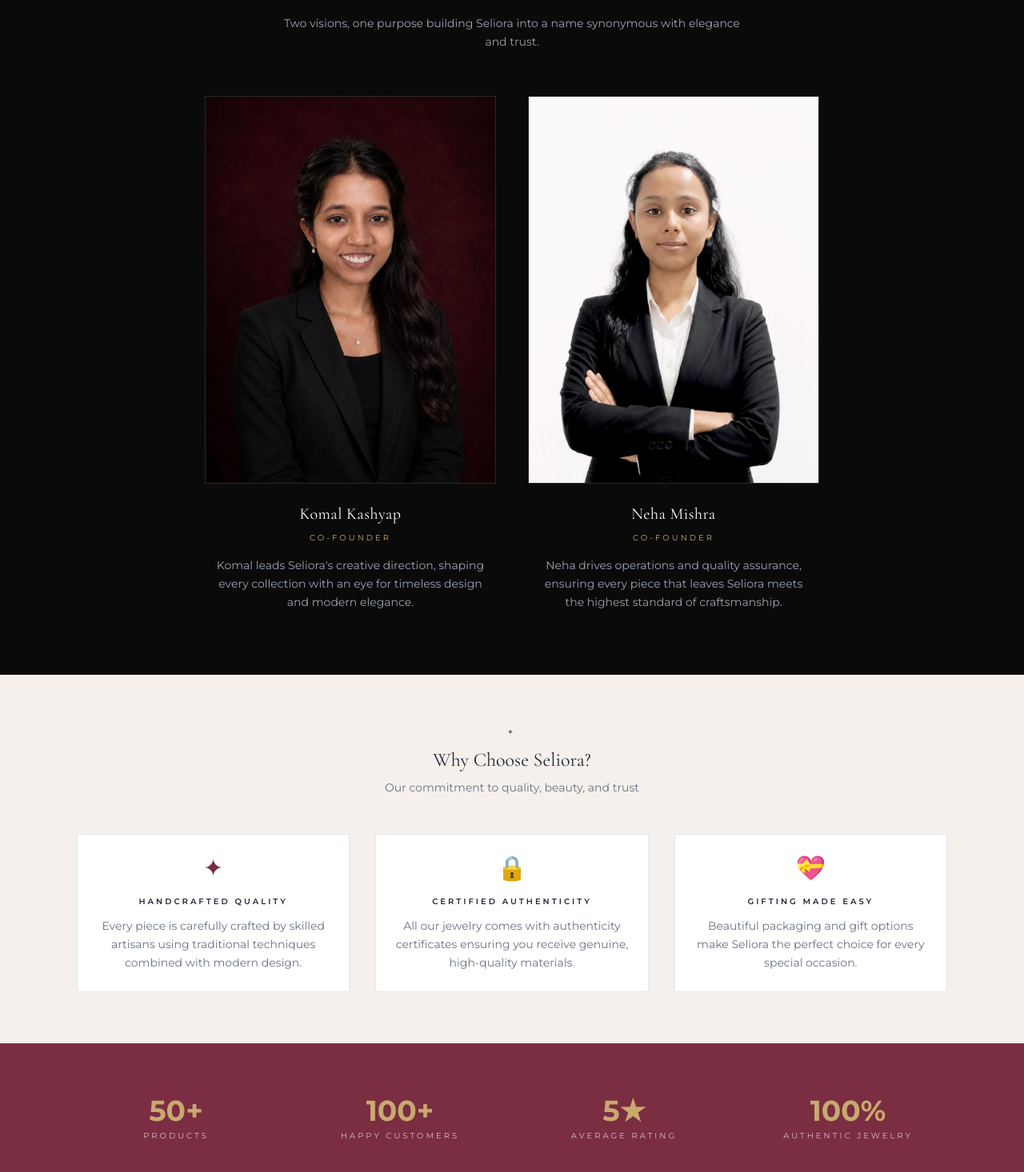
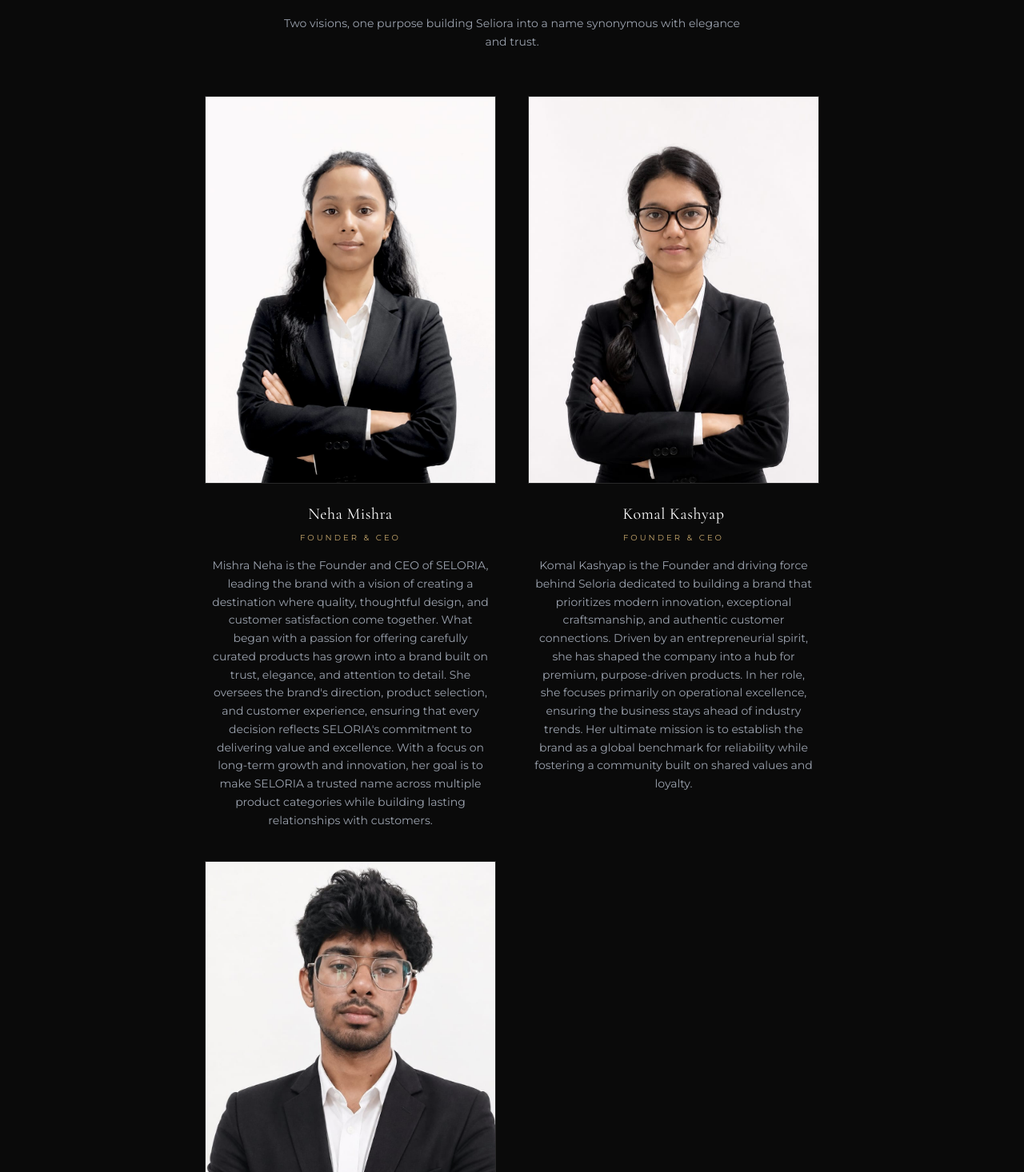
Before and after one commit to Krunal-Chaudhari-0723/getseloria, a Next.js app: page /about in a window 1280 px wide. Shown: the part 964-2430 px from the top of the page at 80% size. Built offline with nearby package versions, Linux system fonts and the light colour scheme; no server answers.

Commit message:
Vish added

```diff
--- a/app/about/page.tsx
+++ b/app/about/page.tsx
@@ -1,6 +1,6 @@
-'use client';
+"use client";
 
-import Image from 'next/image';
+import Image from "next/image";
 
 export default function AboutPage() {
   return (
@@ -8,10 +8,15 @@
       {/* Hero */}
       <section className="bg-black py-20">
         <div className="max-w-4xl mx-auto px-4 text-center">
-          <p className="text-[#C8A96E] text-[10px] tracking-[0.4em] uppercase mb-4">✦</p>
-          <h1 className="text-4xl md:text-5xl font-serif text-white mb-4 tracking-wide">About Seliora</h1>
+          <p className="text-[#C8A96E] text-[10px] tracking-[0.4em] uppercase mb-4">
+            ✦
+          </p>
+          <h1 className="text-4xl md:text-5xl font-serif text-white mb-4 tracking-wide">
+            About Seliora
+          </h1>
           <p className="text-gray-400 text-lg leading-relaxed">
-            Where timeless craftsmanship meets modern elegance every piece tells a story.
+            Where timeless craftsmanship meets modern elegance every piece tells
+            a story.
           </p>
         </div>
       </section>
@@ -24,23 +29,35 @@
         <div className="max-w-6xl mx-auto px-4 sm:px-6 lg:px-8">
           <div className="grid grid-cols-1 lg:grid-cols-2 gap-12 items-center">
             <div>
-              <p className="text-[#C8A96E] text-[10px] tracking-[0.4em] uppercase mb-3">Our Story</p>
-              <h2 className="text-2xl font-serif text-white mb-6">Crafting Beauty Since Day One</h2>
+              <p className="text-[#C8A96E] text-[10px] tracking-[0.4em] uppercase mb-3">
+                Our Story
+              </p>
+              <h2 className="text-2xl font-serif text-white mb-6">
+                Crafting Beauty Since Day One
+              </h2>
               <p className="text-gray-400 leading-relaxed mb-4">
-                Seliora was born from a passion for jewelry that transcends trends. We believe that the right piece of jewelry doesn&apos;t just accessorize an outfit  it becomes a part of who you are.
+                Seliora was born from a passion for jewelry that transcends
+                trends. We believe that the right piece of jewelry doesn&apos;t
+                just accessorize an outfit it becomes a part of who you are.
               </p>
               <p className="text-gray-400 leading-relaxed mb-4">
-                Every ring, necklace, earring, and bracelet in our collection is thoughtfully designed and carefully crafted. We source only the finest materials to ensure that each piece is not just beautiful, but built to last a lifetime.
+                Every ring, necklace, earring, and bracelet in our collection is
+                thoughtfully designed and carefully crafted. We source only the
+                finest materials to ensure that each piece is not just
+                beautiful, but built to last a lifetime.
               </p>
               <p className="text-gray-400 leading-relaxed">
-                From bridal jewelry to everyday elegance, Seliora has something for every moment, every milestone, and every woman.
+                From bridal jewelry to everyday elegance, Seliora has something
+                for every moment, every milestone, and every woman.
               </p>
             </div>
             <div className="relative">
               <div className="bg-[#111111] border border-white/10 h-80 flex items-center justify-center">
                 <div className="text-center p-8">
                   <div className="text-6xl mb-4">💎</div>
-                  <p className="text-[#C8A96E] font-semibold text-xl tracking-wide">Premium Quality</p>
+                  <p className="text-[#C8A96E] font-semibold text-xl tracking-wide">
+                    Premium Quality
+                  </p>
                   <p className="text-gray-400 mt-2">Handcrafted with love</p>
                 </div>
               </div>
@@ -56,10 +73,15 @@
       <section className="py-20 bg-[#0a0a0a]">
         <div className="max-w-6xl mx-auto px-4 sm:px-6 lg:px-8">
           <div className="text-center mb-14">
-            <p className="text-[#C8A96E] text-[10px] tracking-[0.4em] uppercase mb-3">✦</p>
-            <h2 className="text-3xl font-serif text-white tracking-wide">Meet the Founders</h2>
+            <p className="text-[#C8A96E] text-[10px] tracking-[0.4em] uppercase mb-3">
+              ✦
+            </p>
+            <h2 className="text-3xl font-serif text-white tracking-wide">
+              Meet the Founders
+            </h2>
             <p className="text-gray-400 mt-3 text-sm max-w-xl mx-auto leading-relaxed">
-              Two visions, one purpose building Seliora into a name synonymous with elegance and trust.
+              Two visions, one purpose building Seliora into a name synonymous
+              with elegance and trust.
             </p>
           </div>
 
@@ -68,7 +90,41 @@
             <div className="group text-center">
               <div className="relative w-full aspect-[3/4] overflow-hidden bg-[#111111] border border-white/10">
                 <Image
-                  src="/komal.jpeg"
+                  src="/Neha.jpeg"
+                  alt="Neha Mishra Co-Founder, Seliora"
+                  fill
+                  sizes="(max-width: 640px) 100vw, 50vw"
+                  className="object-cover grayscale-[15%] group-hover:grayscale-0 transition-all duration-500"
+                  priority
+                />
+                <div className="absolute inset-0 bg-gradient-to-t from-black/70 via-transparent to-transparent opacity-0 group-hover:opacity-100 transition-opacity duration-500" />
+              </div>
+              <h3 className="mt-6 text-white font-serif text-xl tracking-wide">
+                Neha Mishra
+              </h3>
+              <p className="text-[#C8A96E] text-[10px] tracking-[0.3em] uppercase mt-2">
+                Founder & CEO
+              </p>
+              <p className="text-gray-400 text-sm leading-relaxed mt-4 px-2">
+                Mishra Neha is the Founder and CEO of SELORIA, leading the brand
+                with a vision of creating a destination where quality,
+                thoughtful design, and customer satisfaction come together. What
+                began with a passion for offering carefully curated products has
+                grown into a brand built on trust, elegance, and attention to
+                detail. She oversees the brand's direction, product selection,
+                and customer experience, ensuring that every decision reflects
+                SELORIA's commitment to delivering value and excellence. With a
+                focus on long-term growth and innovation, her goal is to make
+                SELORIA a trusted name across multiple product categories while
+                building lasting relationships with customers.
+              </p>
+            </div>
+
+            {/* Founder 2  */}
+            <div className="group text-center">
+              <div className="relative w-full aspect-[3/4] overflow-hidden bg-[#111111] border border-white/10">
+                <Image
+                  src="/Komal.jpeg"
                   alt="Komal Kashyap Co-Founder, Seliora"
                   fill
                   sizes="(max-width: 640px) 100vw, 50vw"
@@ -77,19 +133,31 @@
                 />
                 <div className="absolute inset-0 bg-gradient-to-t from-black/70 via-transparent to-transparent opacity-0 group-hover:opacity-100 transition-opacity duration-500" />
               </div>
-              <h3 className="mt-6 text-white font-serif text-xl tracking-wide">Komal Kashyap</h3>
-              <p className="text-[#C8A96E] text-[10px] tracking-[0.3em] uppercase mt-2">Co-Founder</p>
+              <h3 className="mt-6 text-white font-serif text-xl tracking-wide">
+                Komal Kashyap
+              </h3>
+              <p className="text-[#C8A96E] text-[10px] tracking-[0.3em] uppercase mt-2">
+                Founder & CEO
+              </p>
               <p className="text-gray-400 text-sm leading-relaxed mt-4 px-2">
-                Komal leads Seliora&apos;s creative direction, shaping every collection with an eye for timeless design and modern elegance.
+                Komal Kashyap is the Founder and driving force behind Seloria
+                dedicated to building a brand that prioritizes modern
+                innovation, exceptional craftsmanship, and authentic customer
+                connections. Driven by an entrepreneurial spirit, she has shaped
+                the company into a hub for premium, purpose-driven products. In
+                her role, she focuses primarily on operational excellence,
+                ensuring the business stays ahead of industry trends. Her
+                ultimate mission is to establish the brand as a global benchmark
+                for reliability while fostering a community built on shared
+                values and loyalty.
               </p>
             </div>
-
-            {/* Founder 2 */}
+            {/* Founder 3 */}
             <div className="group text-center">
               <div className="relative w-full aspect-[3/4] overflow-hidden bg-[#111111] border border-white/10">
                 <Image
-                  src="/neha.jpeg"
-                  alt="Neha Mishra Co-Founder, Seliora"
+                  src="/Vish.jpeg"
+                  alt="Vish"
                   fill
                   sizes="(max-width: 640px) 100vw, 50vw"
                   className="object-cover grayscale-[15%] group-hover:grayscale-0 transition-all duration-500"
@@ -97,10 +165,20 @@
                 />
                 <div className="absolute inset-0 bg-gradient-to-t from-black/70 via-transparent to-transparent opacity-0 group-hover:opacity-100 transition-opacity duration-500" />
               </div>
-              <h3 className="mt-6 text-white font-serif text-xl tracking-wide">Neha Mishra</h3>
-              <p className="text-[#C8A96E] text-[10px] tracking-[0.3em] uppercase mt-2">Co-Founder</p>
+              <h3 className="mt-6 text-white font-serif text-xl tracking-wide">
+                Vishvaraj Singh Shaktawat
+              </h3>
+              <p className="text-[#C8A96E] text-[10px] tracking-[0.3em] uppercase mt-2">
+                CO Founder & C.M.O
+              </p>
               <p className="text-gray-400 text-sm leading-relaxed mt-4 px-2">
-                Neha drives operations and quality assurance, ensuring every piece that leaves Seliora meets the highest standard of craftsmanship.
+                As Co-Founder and Chief Marketing Officer of SELORIA, Vishvaraj
+                Singh Shaktawat leads the brand's marketing strategy, digital
+                presence, and brand communication. He oversees social media
+                management, develops growth-focused marketing initiatives, and
+                works closely on strategic decisions to strengthen SELORIA's
+                identity. His focus is on building a brand that is innovative,
+                customer-focused, and positioned for long-term growth.
               </p>
             </div>
           </div>
@@ -111,20 +189,45 @@
       <section className="py-16 bg-[#F5F0EB]">
         <div className="max-w-6xl mx-auto px-4 sm:px-6 lg:px-8">
           <div className="text-center mb-12">
-            <p className="text-[10px] tracking-[0.4em] uppercase text-gray-500 mb-3">✦</p>
-            <h2 className="text-2xl font-serif text-gray-800">Why Choose Seliora?</h2>
-            <p className="text-gray-500 mt-2 text-sm">Our commitment to quality, beauty, and trust</p>
+            <p className="text-[10px] tracking-[0.4em] uppercase text-gray-500 mb-3">
+              ✦
+            </p>
+            <h2 className="text-2xl font-serif text-gray-800">
+              Why Choose Seliora?
+            </h2>
+            <p className="text-gray-500 mt-2 text-sm">
+              Our commitment to quality, beauty, and trust
+            </p>
           </div>
           <div className="grid grid-cols-1 md:grid-cols-3 gap-8">
             {[
-              { icon: '✦', title: 'Handcrafted Quality', desc: 'Every piece is carefully crafted by skilled artisans using traditional techniques combined with modern design.' },
-              { icon: '🔒', title: 'Certified Authenticity', desc: 'All our jewelry comes with authenticity certificates ensuring you receive genuine, high-quality materials.' },
-              { icon: '💝', title: 'Gifting Made Easy', desc: 'Beautiful packaging and gift options make Seliora the perfect choice for every special occasion.' },
-            ].map(v => (
-              <div key={v.title} className="bg-white border border-gray-200 p-6 text-center">
+              {
+                icon: "✦",
+                title: "Handcrafted Quality",
+                desc: "Every piece is carefully crafted by skilled artisans using traditional techniques combined with modern design.",
+              },
+              {
+                icon: "🔒",
+                title: "Certified Authenticity",
+                desc: "All our jewelry comes with authenticity certificates ensuring you receive genuine, high-quality materials.",
+              },
+              {
+                icon: "💝",
+                title: "Gifting Made Easy",
+                desc: "Beautiful packaging and gift options make Seliora the perfect choice for every special occasion.",
+              },
+            ].map((v) => (
+              <div
+                key={v.title}
+                className="bg-white border border-gray-200 p-6 text-center"
+              >
                 <div className="text-3xl mb-4 text-[#7B2D42]">{v.icon}</div>
-                <h3 className="text-[10px] tracking-[0.3em] uppercase text-gray-800 mb-3 font-semibold">{v.title}</h3>
-                <p className="text-gray-500 text-sm leading-relaxed">{v.desc}</p>
+                <h3 className="text-[10px] tracking-[0.3em] uppercase text-gray-800 mb-3 font-semibold">
+                  {v.title}
+                </h3>
+                <p className="text-gray-500 text-sm leading-relaxed">
+                  {v.desc}
+                </p>
               </div>
             ))}
           </div>
@@ -136,14 +239,16 @@
         <div className="max-w-6xl mx-auto px-4 sm:px-6 lg:px-8">
           <div className="grid grid-cols-2 md:grid-cols-4 gap-8 text-center text-white">
             {[
-              { number: '50+', label: 'Products' },
-              { number: '100+', label: 'Happy Customers' },
-              { number: '5★', label: 'Average Rating' },
-              { number: '100%', label: 'Authentic Jewelry' },
-            ].map(s => (
+              { number: "50+", label: "Products" },
+              { number: "100+", label: "Happy Customers" },
+              { number: "5★", label: "Average Rating" },
+              { number: "100%", label: "Authentic Jewelry" },
+            ].map((s) => (
               <div key={s.label}>
                 <p className="text-4xl font-bold text-[#C8A96E]">{s.number}</p>
-                <p className="text-white/70 mt-1 text-[10px] tracking-[0.3em] uppercase">{s.label}</p>
+                <p className="text-white/70 mt-1 text-[10px] tracking-[0.3em] uppercase">
+                  {s.label}
+                </p>
               </div>
             ))}
           </div>
```
Also changed, not shown: public/Vish.jpeg (added), public/komal.jpeg.
